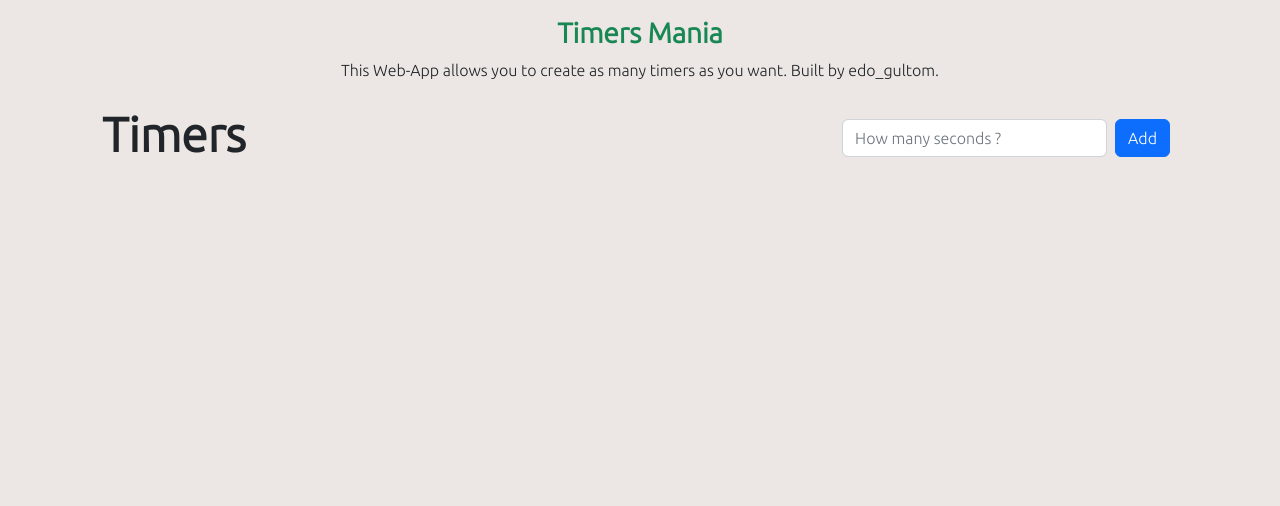
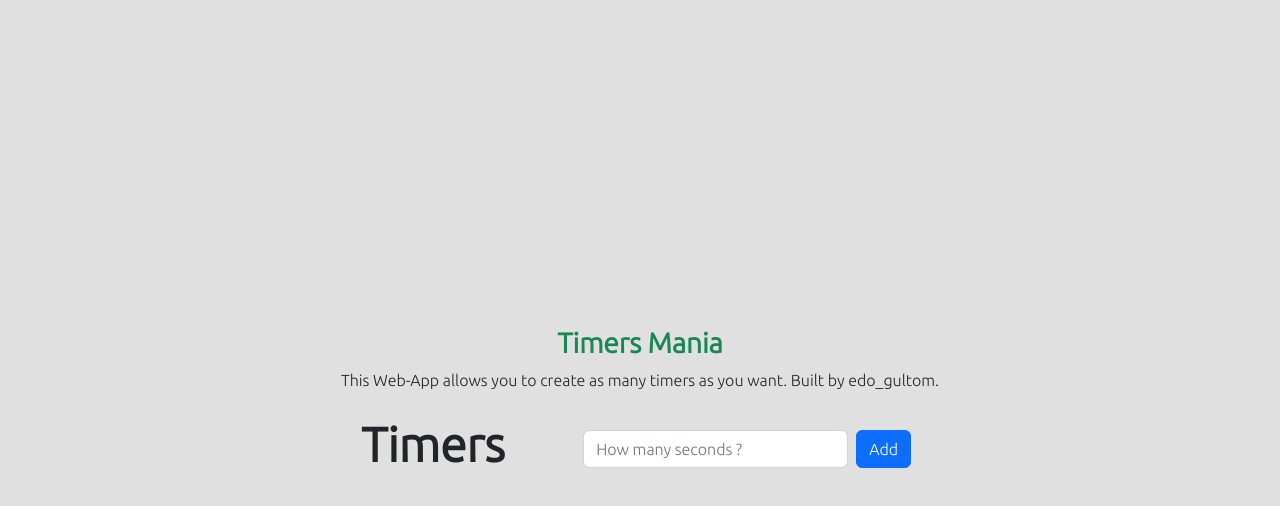
Before and after one commit to edoGultom/Timers-Mania-React-Ts-, a React (Create React App) app: page / in a window 1280 px wide. Shown: the top 506 px of the page. Built offline with nearby package versions, Linux system fonts and the light colour scheme.

Commit message:
beep timer ended

```diff
--- a/src/components/SingleTime.tsx
+++ b/src/components/SingleTime.tsx
@@ -10,6 +10,10 @@ type Props = {
 
 const SingleTime = ({ waktu, handleStart, handleReset, handlePause }: Props) => {
     return (
+
+        // <div className="card-time">
+        //     <p className="h3 text-success"># {waktu.id}</p>
+        // </div>
         <div className="card mb-2">
             <div className="card-header">
                 <p className="h3 text-success"># {waktu.id}</p>
--- a/src/components/Timer.tsx
+++ b/src/components/Timer.tsx
@@ -11,7 +11,7 @@ let Timer: React.FC = () => {
     let [time, setTime] = useState<string>("");
     let [arrTime, setArrTime] = useState<ITime[]>([]);
     const intervalRef = React.useRef<null | NodeJS.Timeout>(null);
-
+    const audio = new Audio('https://raw.githubusercontent.com/freeCodeCamp/cdn/master/build/testable-projects-fcc/audio/BeepSound.wav')
     //cek data ada tidak di local storage
     useEffect(() => {
         getData({ storageKey: 'times' }).then(res => {
@@ -37,6 +37,7 @@ let Timer: React.FC = () => {
                         arrTime[i].time -= 1;
                     }
                     if (arrTime[i].time === 0 && arrTime[i].status === "running") {
+                        audio.play();
                         arrTime[i].status = "stop";
                         showMessage({ message: `Timer ${i + 1} is done!`, status: 'success' });
                     }
@@ -52,6 +53,7 @@ let Timer: React.FC = () => {
         }, 1000);
 
         return () => {
+            audio.pause();
             console.log('clearInterval');
             return clearInterval(intervalRef.current as NodeJS.Timeout);
         };
--- a/src/index.css
+++ b/src/index.css
@@ -1,6 +1,36 @@
 @import url('https://fonts.googleapis.com/css2?family=Ubuntu:wght@300&display=swap');
-
+@font-face {
+  font-family: 'Digital';
+  src: url('//db.onlinewebfonts.com/t/8e22783d707ad140bffe18b2a3812529.eot');
+  src: url('//db.onlinewebfonts.com/t/8e22783d707ad140bffe18b2a3812529.eot?#iefix')
+      format('embedded-opentype'),
+    url('//db.onlinewebfonts.com/t/8e22783d707ad140bffe18b2a3812529.woff2')
+      format('woff2'),
+    url('//db.onlinewebfonts.com/t/8e22783d707ad140bffe18b2a3812529.woff')
+      format('woff'),
+    url('//db.onlinewebfonts.com/t/8e22783d707ad140bffe18b2a3812529.ttf')
+      format('truetype'),
+    url('//db.onlinewebfonts.com/t/8e22783d707ad140bffe18b2a3812529.svg#Digital-7')
+      format('svg');
+}
 body{
   font-family: 'Ubuntu', sans-serif !important;
-  background-color: #ece7e4  !important;
+  align-items: center;
+  background-color: #e0e0e0 !important;
+  display: flex;
+  height: 100vh;
+  justify-content: center;
 }
+.card-time{
+  font-family: digital;
+  align-items: center;
+  border-radius: 37px;
+  background: linear-gradient(145deg, #f0f0f0, #cacaca);
+  box-shadow:  14px 14px 28px #969696,
+               -14px -14px 28px #ffffff;
+  display: flex;
+  height: 200px;
+  justify-content: center;
+  margin-right: 4rem;
+  width: 200px;
+}
```
